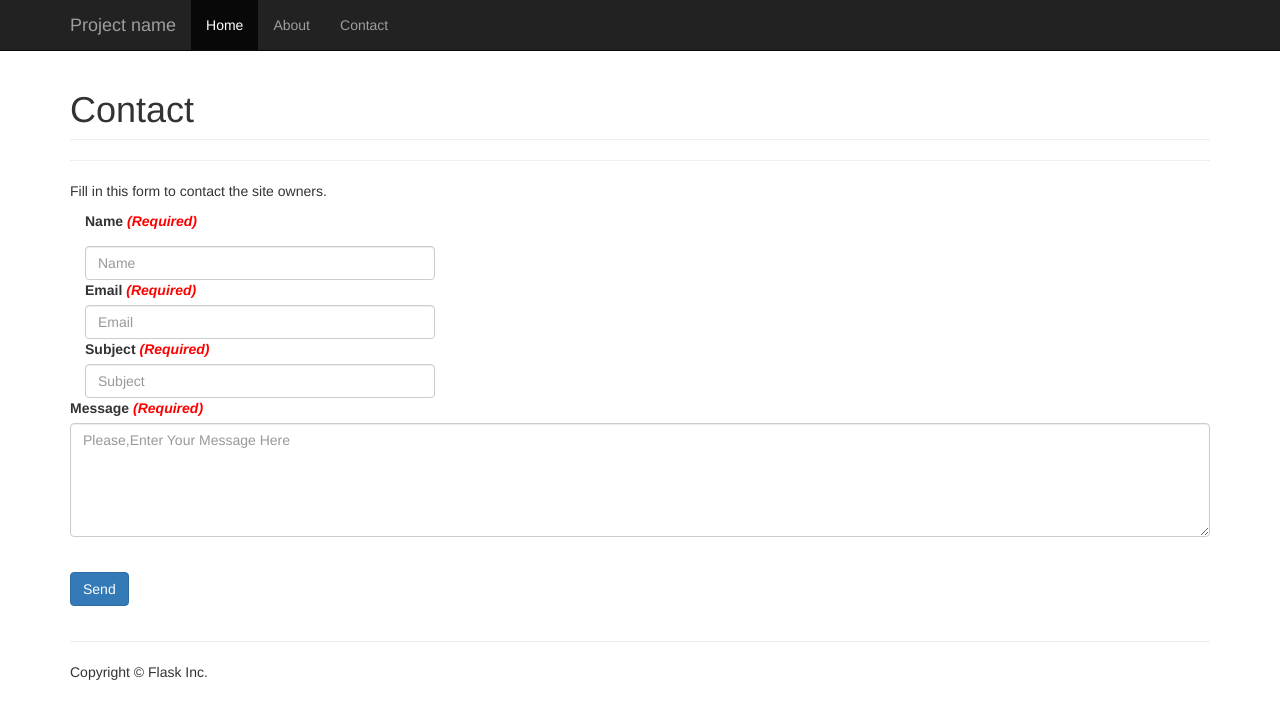
After one commit to SajayBailey/info3180-lab3-ex2, a Flask app: page /contact in a window 1280 px wide. The commit adds this page. Shown: the top 719 px of the page. Run offline with Flask 2, Linux system fonts and the light colour scheme; some libraries are stand-ins or nearby versions.

Commit message:
complete

```diff
--- /dev/null
+++ b/app/templates/contact.html
@@ -0,0 +1,58 @@
+{% extends "base.html" %}
+{% block css %}
+<style>
+  em{
+    color:red;
+  }
+  .flash {
+    color:purple;
+  }
+</style>
+{% endblock %}
+{% block main %}
+<h1 class="page-header">Contact</h1>
+  <hr class="hr-primary" />
+{% with messages = get_flashed_messages() %}
+      {% if messages %}
+        <ul class=flash>
+        {% for message in messages %}
+          <li>{{ message }}</li>
+        {% endfor %}
+        </ul>
+      {% endif %}
+    {% endwith %}
+<p>Fill in this form to contact the site owners.</p>
+
+ <form action="/contact/", method="POST">
+<!-- <form action="{{ url_for('contact') }}" method="POST"> -->
+
+  <div class="form-group">
+  <div class="clearfix"></div>
+  <div class="col-xs-4">
+    <label for="name">Name <em>(Required)</em></p> </label>
+    <input type="Name" class="form-control" name="name"placeholder="Name" required="true">
+  </div>
+  <div class="form-group">
+  <div class="clearfix"></div>
+<div class="col-xs-4">
+    <label for="email">Email <em>(Required)</em></label>
+    <input type="Email" class="form-control" name="email" placeholder="Email" required='true'>
+  </div>
+  <div>
+    <div class="form-group">
+    <div class="clearfix"></div>
+   <div class="col-xs-4">
+    <label for="subject">Subject <em>(Required)</em></label>
+    <input type="Text" class="form-control" name="subject" placeholder="Subject" required='true'>
+  </div>
+  <div class="form-group">
+  <div class="clearfix"></div>
+  <label for="message">Message <em>(Required)</em></label>
+    <br>
+  <textarea name="message" rows="5" cols="50" "Message" class="form-control" placeholder="Please,Enter Your Message Here"></textarea>
+  </div>
+  <br>
+  <button type="submit" class="btn btn-primary">Send</button>
+
+</form>
+{% endblock %}
--- a/app/templates/header.html
+++ b/app/templates/header.html
@@ -13,6 +13,8 @@
           <ul class="nav navbar-nav">
             <li class="active"><a href="{{ url_for('home') }}">Home</a></li>
             <li><a href="{{ url_for('about') }}">About</a></li>
+            <li><a href="{{ url_for('contact') }}">Contact</a></li>
+
           </ul>
         </div><!--/.nav-collapse -->
       </div>
--- a/app/templates/home.html
+++ b/app/templates/home.html
@@ -1,7 +1,7 @@
 {% extends "base.html" %}
 
 {% block main %}
-<h1 class="page-header">Flask Starter Code</h1>
+<h1 class="page-header">Flask Starter Code INFO3180-LAB3</h1>
 <p class="lead">Use this starter template for your Flask apps as a way to quickly start any new project.<br>
 All you get are these files and mostly barebones HTML/CSS files.</p>
 {% endblock %}
--- a/app/views.py
+++ b/app/views.py
@@ -4,10 +4,13 @@ Jinja2 Documentation:    http://jinja.pocoo.org/2/documentation/
 Werkzeug Documentation:  http://werkzeug.pocoo.org/documentation/
 This file creates your application.
 """
+import smtplib
+from app import app
+from send_email import send_email
+from flask import Flask, flash, render_template, request, redirect, url_for
 
-from app import app
-from flask import render_template, request, redirect, url_for
-
+#Secret keky
+app.secret_key = "Super_Ksecret K@y"
 
 ###
 # Routing for your application.
@@ -22,12 +25,34 @@ def home():
 @app.route('/about/')
 def about():
     """Render the website's about page."""
-    return render_template('about.html', name="Mary Jane")
+    return render_template('about.html', name="INFO3180-LAB3")
+
+
+@app.route("/contact", methods=['GET','POST'])
+def contact():
+    if request.method =='POST':
+        to_name = request.form['name']
+        to_email = request.form['email']
+        subject = request.form['subject']
+        msg = request.form['message']
+        send_email(to_name, to_email, subject, msg)
+
+        if send_email(to_name, to_email, subject, msg):
+            flash('Success!!!')
+            return redirect(url_for('home'))
+        else:
+            flash('Email was not sent')
+
+    else:
+        return render_template("contact.html")
+
+
 
 
 ###
 # The functions below should be applicable to all Flask apps.
 ###
+
 
 @app.route('/<file_name>.txt')
 def send_text_file(file_name):
```
Also changed, not shown: app/send_email.py (added, +25 -0 lines).
